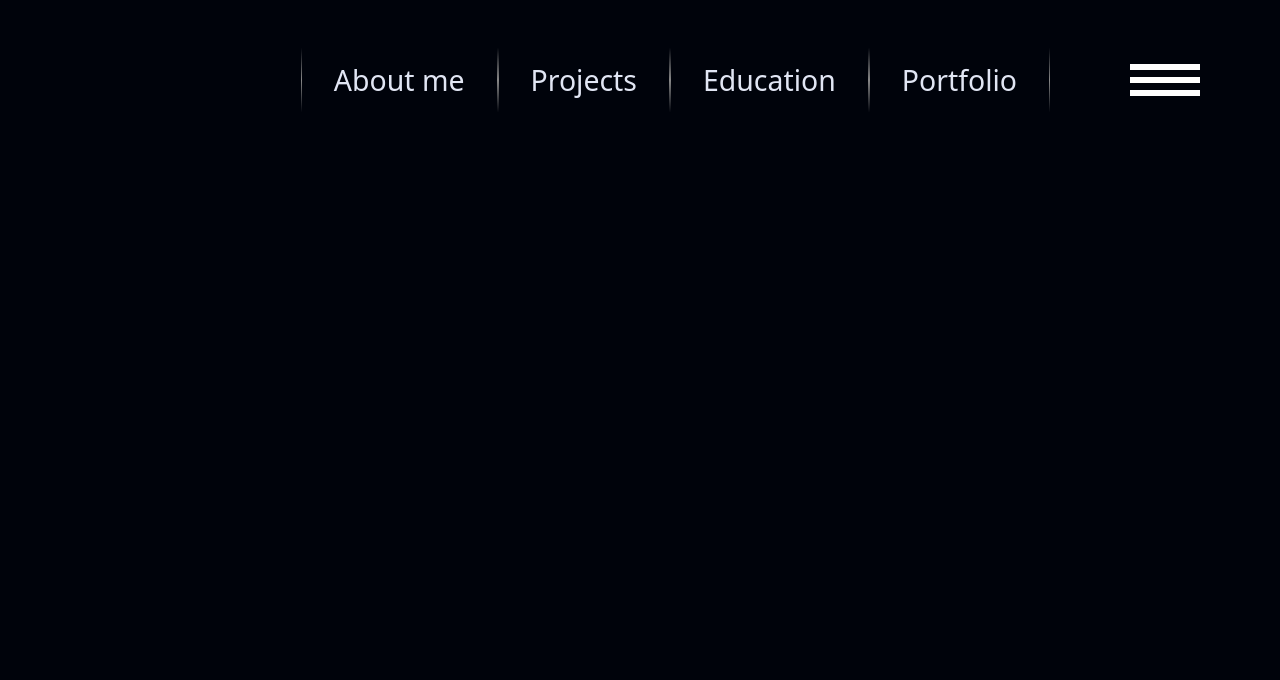
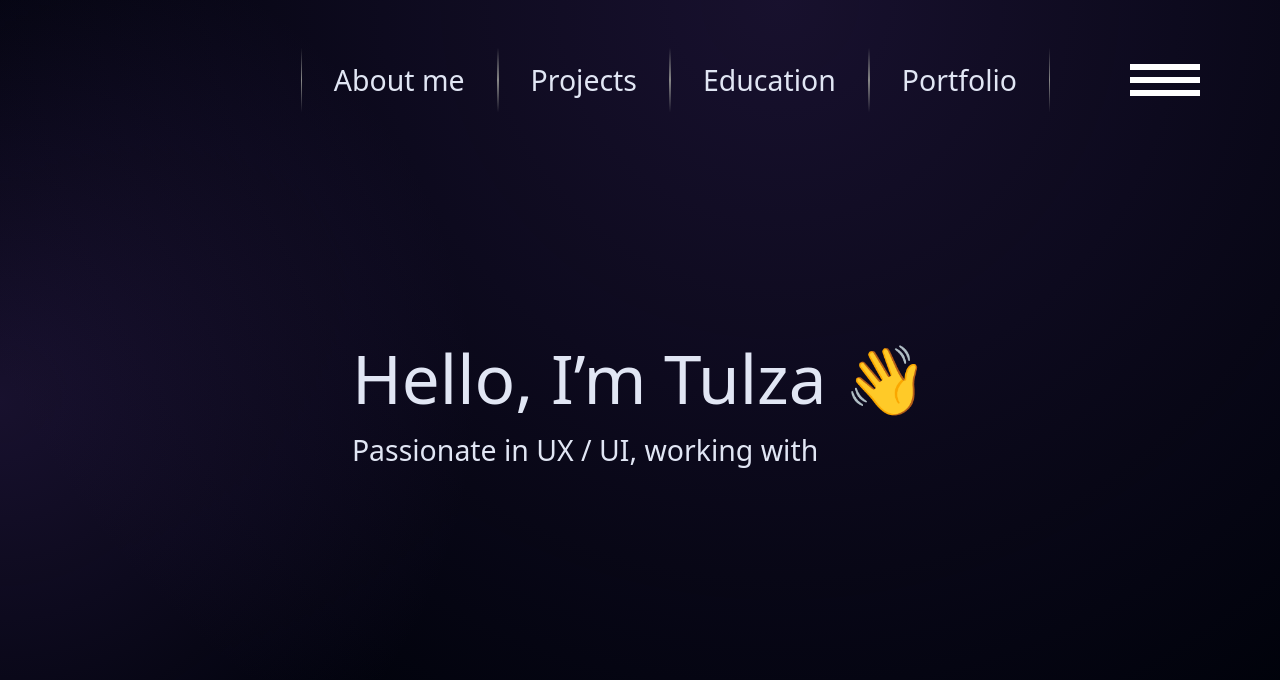
Before and after one commit to tulza/Christmas-of-webs, a React (Vite) app: page / in a window 1280 px wide. Shown: the top 680 px of the page. Built offline with nearby package versions, Linux system fonts and the light colour scheme.

Commit message:
page lumination

```diff
--- a/src/Components/Homepage.jsx
+++ b/src/Components/Homepage.jsx
@@ -3,6 +3,8 @@ import NavDesktop from "./Navigation/NavDesktop";
 import Windmill from "./Windmill";
 import LoadingScreen from "./Loading Components/LoadingScreen";
 import { useEffect } from "react";
+import clsx from "clsx";
+import Introduction from "./Introduction";
 
 const Homepage = () => {
   const [page, setPage] = useState(0);
@@ -12,10 +14,14 @@ const Homepage = () => {
 
   return (
     <>
-      <div className="flex h-full w-full flex-col">
+      <div
+        className={clsx(
+          "relative flex h-full w-full flex-col overflow-x-hidden",
+        )}
+      >
         {/* <LoadingScreen /> */}
         <NavDesktop setPage={setPage} />
-        <div className="h-full w-full"></div>
+        <Introduction />
       </div>
     </>
   );
--- /dev/null
+++ b/src/Components/Introduction.jsx
@@ -0,0 +1,28 @@
+import clsx from "clsx";
+import React from "react";
+
+const Introduction = () => {
+  return (
+    <div className="flex h-[100vh] w-full place-items-center justify-center">
+      <div className="flex flex-col">
+        <span className="text-5xl">Hello, I’m Tulza 👋</span>
+        <span className="text-2xl">Passionate in UX / UI, working with</span>
+      </div>
+      {/* Page lumination */}
+      <div
+        className={clsx(
+          "radical-limination-circle  absolute -z-10 aspect-square w-[75%] rounded-full bg-white",
+          "left-0 translate-x-[-50%]",
+        )}
+      />
+      <div
+        className={clsx(
+          "radical-limination-circle  absolute -z-10 aspect-square w-[1750px] rounded-full bg-white",
+          "right-[500px] top-0 translate-x-[50%] translate-y-[-50%]",
+        )}
+      />
+    </div>
+  );
+};
+
+export default Introduction;
--- a/src/Components/Navigation/NavDesktop.jsx
+++ b/src/Components/Navigation/NavDesktop.jsx
@@ -40,7 +40,7 @@ export const ToggleDarkmode = () => {
 
 const NavDesktop = ({ setPage }) => {
   return (
-    <div className="flex h-[100px] items-center justify-between gap-4 p-20 ">
+    <div className="absolute flex h-[100px] w-full items-center justify-between gap-4 p-20">
       <div></div>
       <div className="flex flex-row place-items-center gap-20">
         <div className="px-[-10px]">
--- a/src/style/styles.css
+++ b/src/style/styles.css
@@ -1,6 +1,9 @@
 @tailwind base;
 @tailwind components;
 @tailwind utilities;
+html {
+  @apply bg-background text-text;
+}
 
 * {
   @apply transition-all duration-100;
@@ -10,7 +13,6 @@
   height: 100vh;
   width: 100vw;
   display: grid;
-  @apply bg-background;
 }
 
 .noisy {
@@ -27,3 +29,16 @@
   border-width: 0px 1px;
   border-style: solid;
 }
+
+.radical-limination-circle {
+  /* background: linear-gradient(
+    45deg,
+    rgba(34, 164, 116, 1) 0%,
+    rgba(41, 47, 143, 1) 100%
+  ); */
+  background: radial-gradient(
+    circle at center,
+    hsla(263, 45%, 35%, 30%) 0%,
+    hsla(273, 44%, 50%, 0%) 70%
+  );
+}
```
